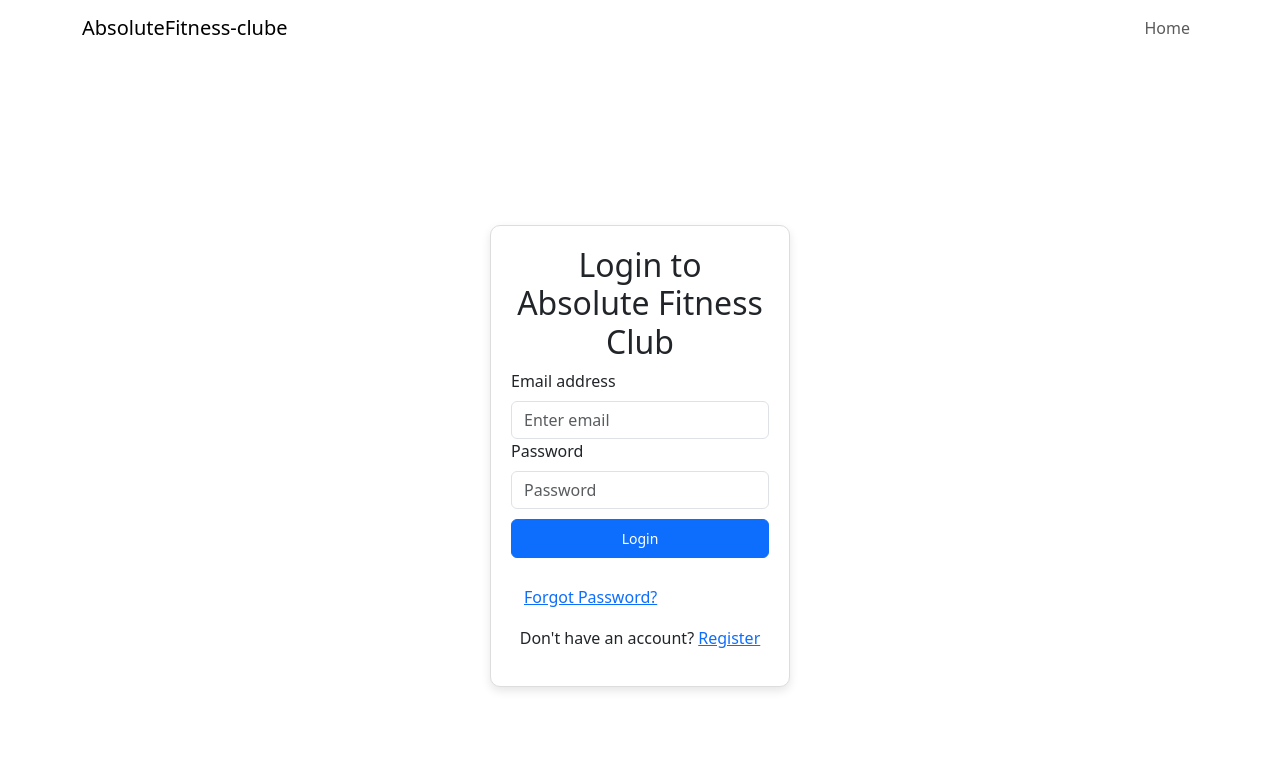
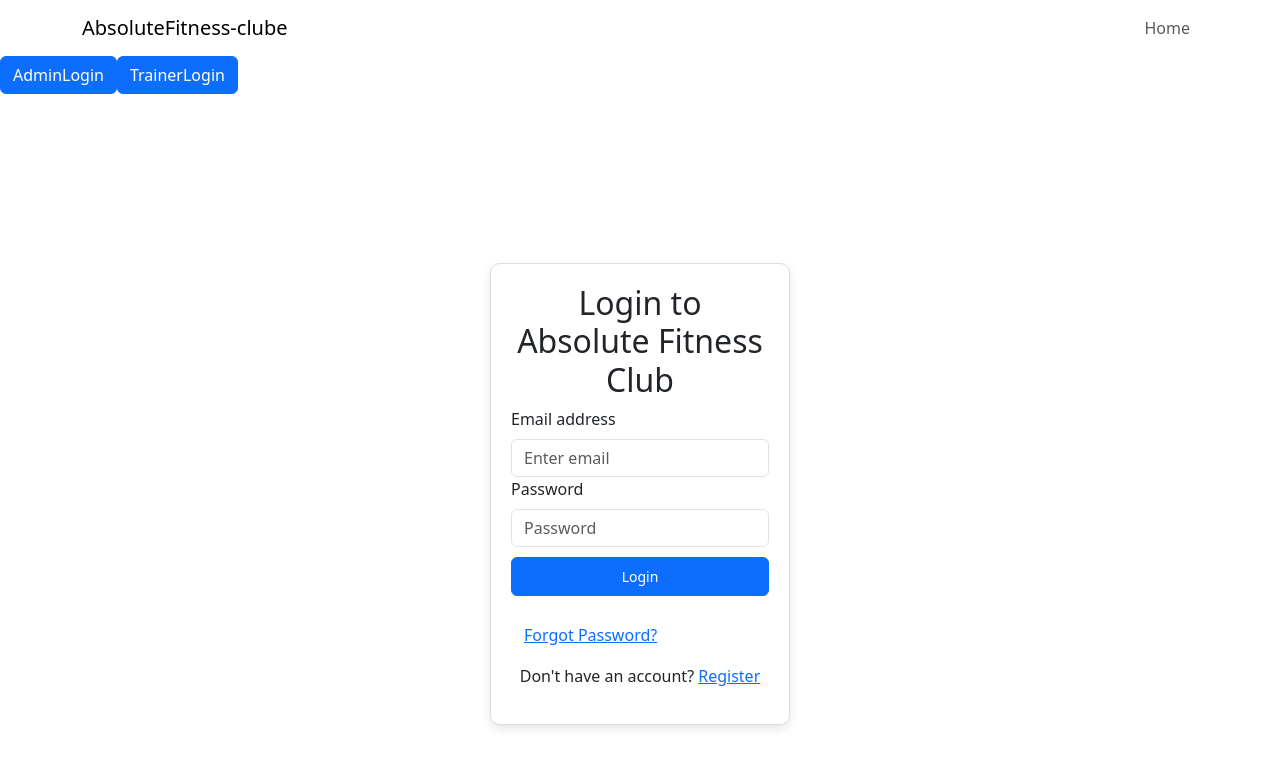
Before and after one commit to Lars1156/fitness, a React (Create React App) app: page /loginPage in a window 1280 px wide. Shown: the top 768 px of the page. Built offline with nearby package versions, Linux system fonts and the light colour scheme.

Commit message:
add the trainer and admin login button

```diff
--- a/src/Components/Pages/Login.jsx
+++ b/src/Components/Pages/Login.jsx
@@ -13,6 +13,9 @@ const Login = () => {
   };
 
   return (
+    <>
+    <Button>AdminLogin</Button>
+    <Button>TrainerLogin</Button>
     <Container className="login-page d-flex justify-content-center align-items-center">
       <div className="login-container">
         <h2 className="text-center">Login to Absolute Fitness Club</h2>
@@ -52,6 +55,7 @@ const Login = () => {
         </div>
       </div>
     </Container>
+    </>
   );
 };
 
```
